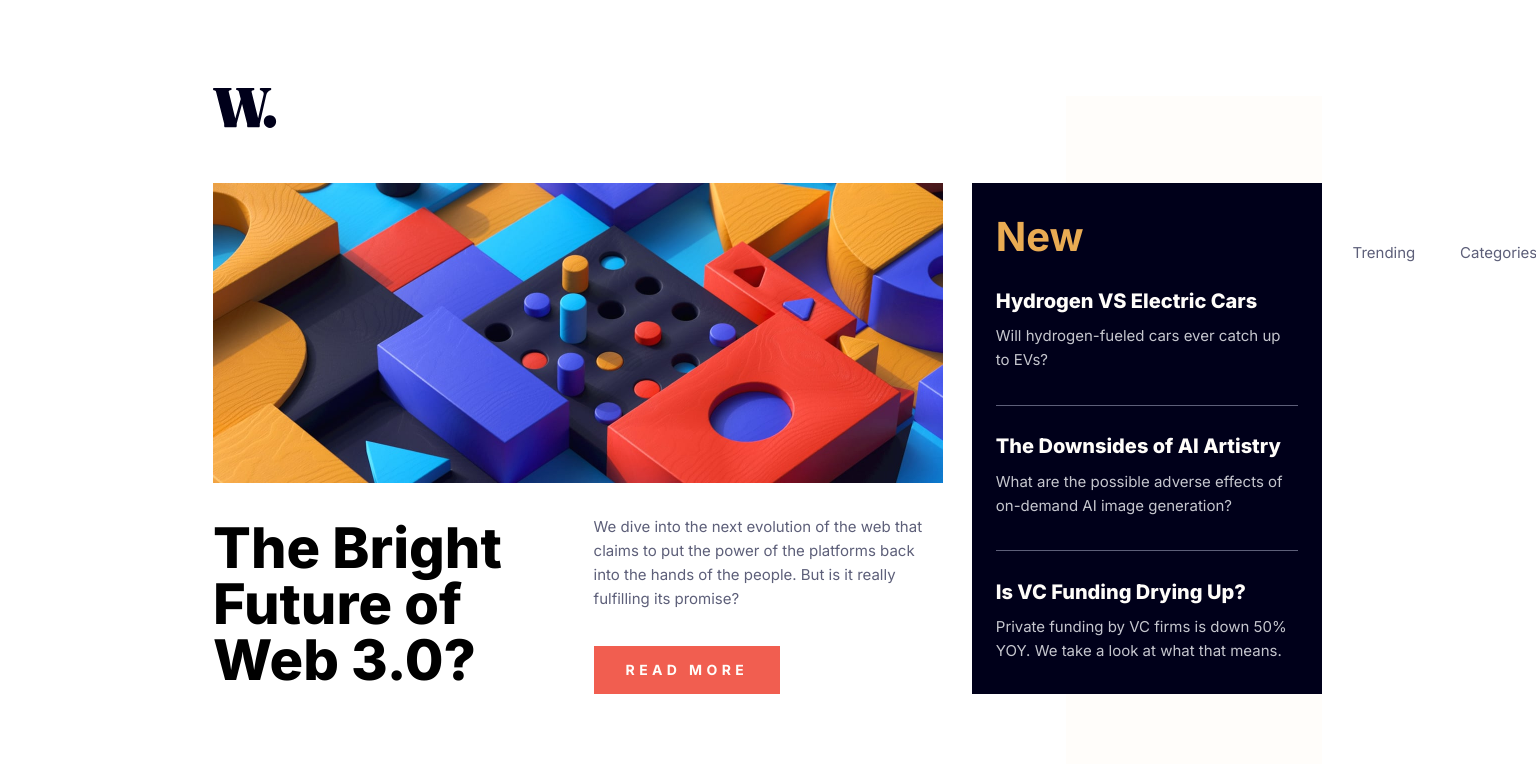
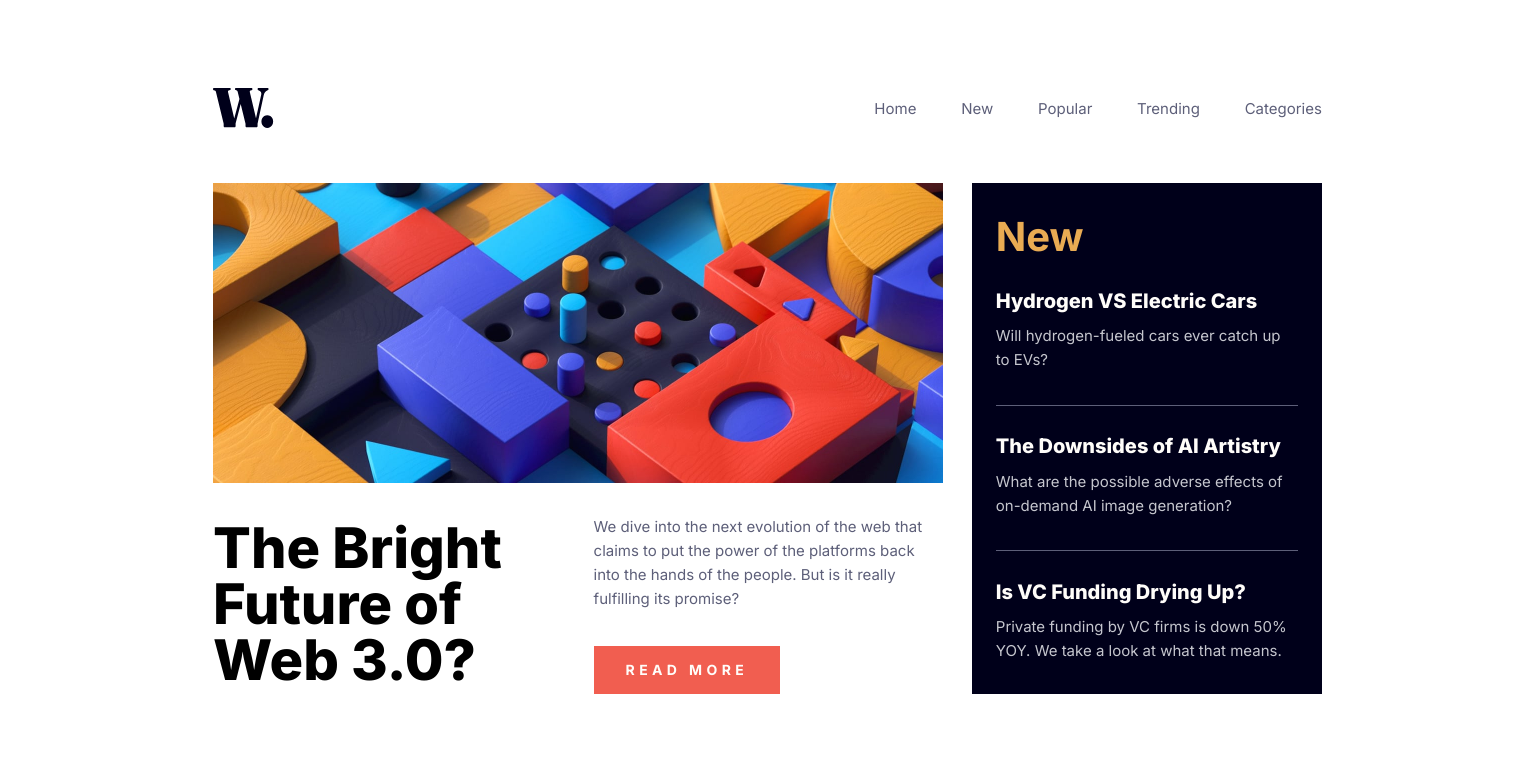
Before and after one commit to phoobynet/fm-news-homepage, a Next.js app: page / in a window 1536 px wide. Shown: the top 764 px of the page. Built offline with nearby package versions, Linux system fonts and the light colour scheme.

Commit message:
Fuck off!

```diff
--- a/components/NavBarMenu.module.scss
+++ b/components/NavBarMenu.module.scss
@@ -1,4 +1,7 @@
 .navbarMenu {
+  width: 100%;
+  display: flex;
+  justify-content: flex-end;
 }
 
 .desktopMenuContainer {
@@ -32,7 +35,6 @@
   display: flex;
   flex-direction: column;
   gap: 1.5rem;
-  transition: 0.2s;
   z-index: 1001;
 
   li {
@@ -62,16 +64,25 @@
   }
 
   .menuItems {
-    position: unset;
+    all: unset;
+    position: relative;
     display: grid;
     grid-auto-flow: column;
     grid-column-gap: 2.8rem;
     margin-top: 0.5rem;
+    list-style: none;
+    z-index: 1;
 
     li {
       font-size: 15px;
       line-height: 26px;
+      font-weight: 400;
       color: var(--color-neutral-dark-grayish-blue);
+      cursor: pointer;
+
+      &:hover {
+        color: var(--color-primary-soft-orange);
+      }
     }
   }
 }
--- a/components/NavBarMenu.tsx
+++ b/components/NavBarMenu.tsx
@@ -2,23 +2,18 @@ import styles from './NavBarMenu.module.scss'
 import NavBarMenuHamburger from '@/components/NavBarMenuHamburger'
 import { useMenuStore } from '@/stores/useMenuStore'
 import { motion } from 'framer-motion'
-import { useEffect, useRef } from 'react'
 import { createPortal } from 'react-dom'
+
+const menuItems = ['Home', 'New', 'Popular', 'Trending', 'Categories']
 
 interface ClickableMenuItemProps {
   onMenuItemClick: (item: string) => void
 }
 
-const MenuItems = ({ onMenuItemClick }: ClickableMenuItemProps) => {
-  const items = ['Home', 'New', 'Popular', 'Trending', 'Categories']
-  return (
-    <motion.ul
-      className={styles.menuItems}
-      initial={{ width: 0 }}
-      animate={{ width: 256 }}
-      transition={{ duration: 0.2 }}
-    >
-      {items.map((item) => (
+const Desktop = ({ onMenuItemClick }: ClickableMenuItemProps) => (
+  <div className={styles.desktopMenuContainer}>
+    <ul className={styles.menuItems}>
+      {menuItems.map((item) => (
         <li
           key={item}
           onClick={() => onMenuItemClick(item)}
@@ -26,31 +21,12 @@ const MenuItems = ({ onMenuItemClick }: ClickableMenuItemProps) => {
           {item}
         </li>
       ))}
-    </motion.ul>
-  )
-}
-
-const Desktop = ({ onMenuItemClick }: ClickableMenuItemProps) => (
-  <div className={styles.desktopMenuContainer}>
-    <MenuItems onMenuItemClick={onMenuItemClick} />
+    </ul>
   </div>
 )
 
 const Mobile = ({ onMenuItemClick }: ClickableMenuItemProps) => {
   const menuOpen = useMenuStore((state) => state.menuOpen)
-  const menuContainerRef = useRef<HTMLElement | null>(null)
-
-  useEffect(() => {
-    menuContainerRef.current = document.getElementById('menu-container')
-  }, [])
-
-  useEffect(() => {
-    // TODO: add styling to menu container
-  }, [menuOpen])
-
-  if (!menuContainerRef.current) {
-    return null
-  }
 
   return (
     <div className={styles.mobileMenuContainer}>
@@ -64,9 +40,23 @@ const Mobile = ({ onMenuItemClick }: ClickableMenuItemProps) => {
               animate={{ opacity: 0.5 }}
               transition={{ duration: 0.2 }}
             />
-            <MenuItems onMenuItemClick={onMenuItemClick} />
+            <motion.ul
+              className={styles.menuItems}
+              initial={{ width: 0 }}
+              animate={{ width: 256 }}
+              transition={{ duration: 0.2 }}
+            >
+              {menuItems.map((item) => (
+                <li
+                  key={item}
+                  onClick={() => onMenuItemClick(item)}
+                >
+                  {item}
+                </li>
+              ))}
+            </motion.ul>
           </>,
-          menuContainerRef.current,
+          document.getElementById('menu-container') as HTMLElement,
         )}
     </div>
   )
```
